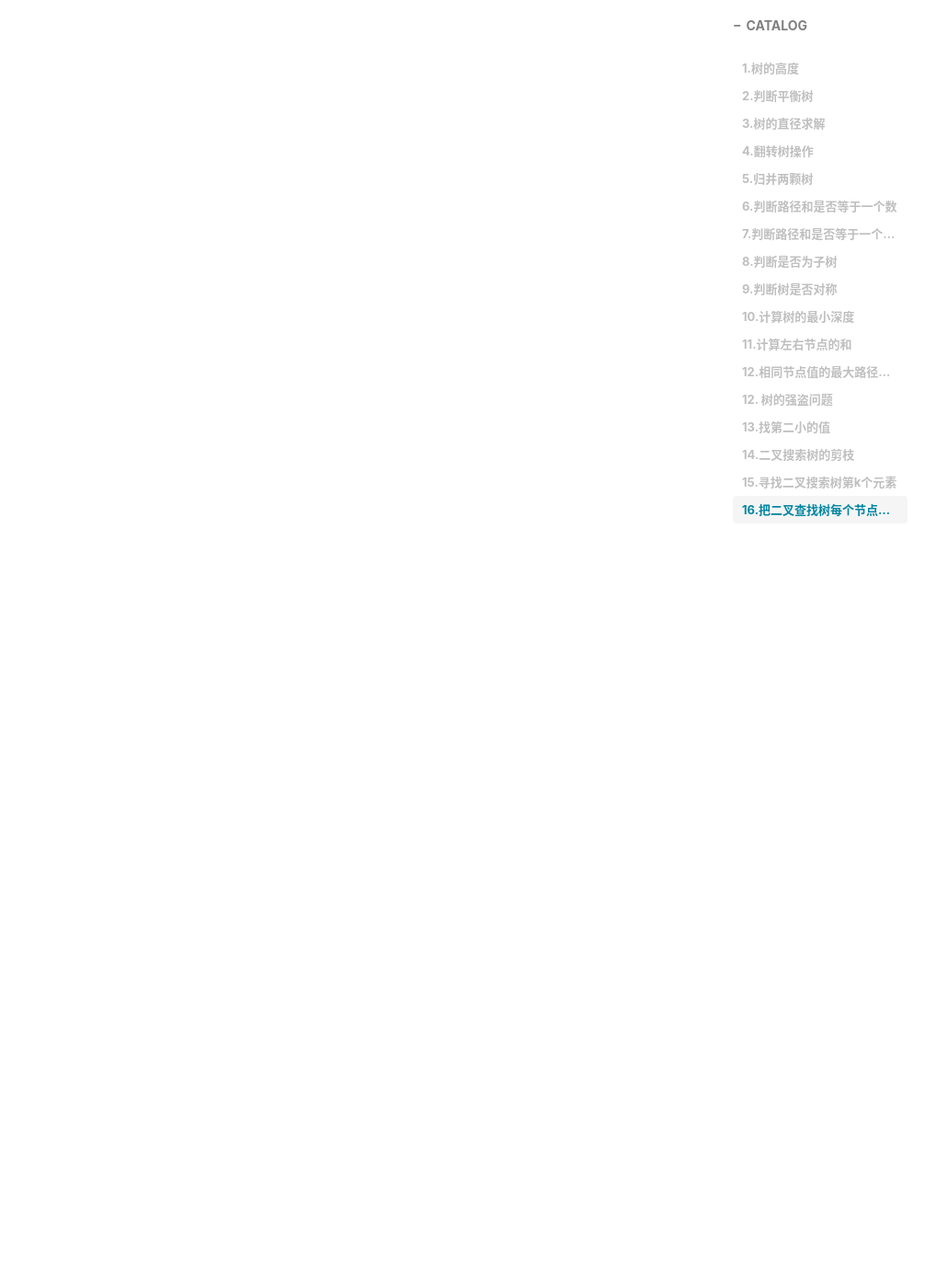
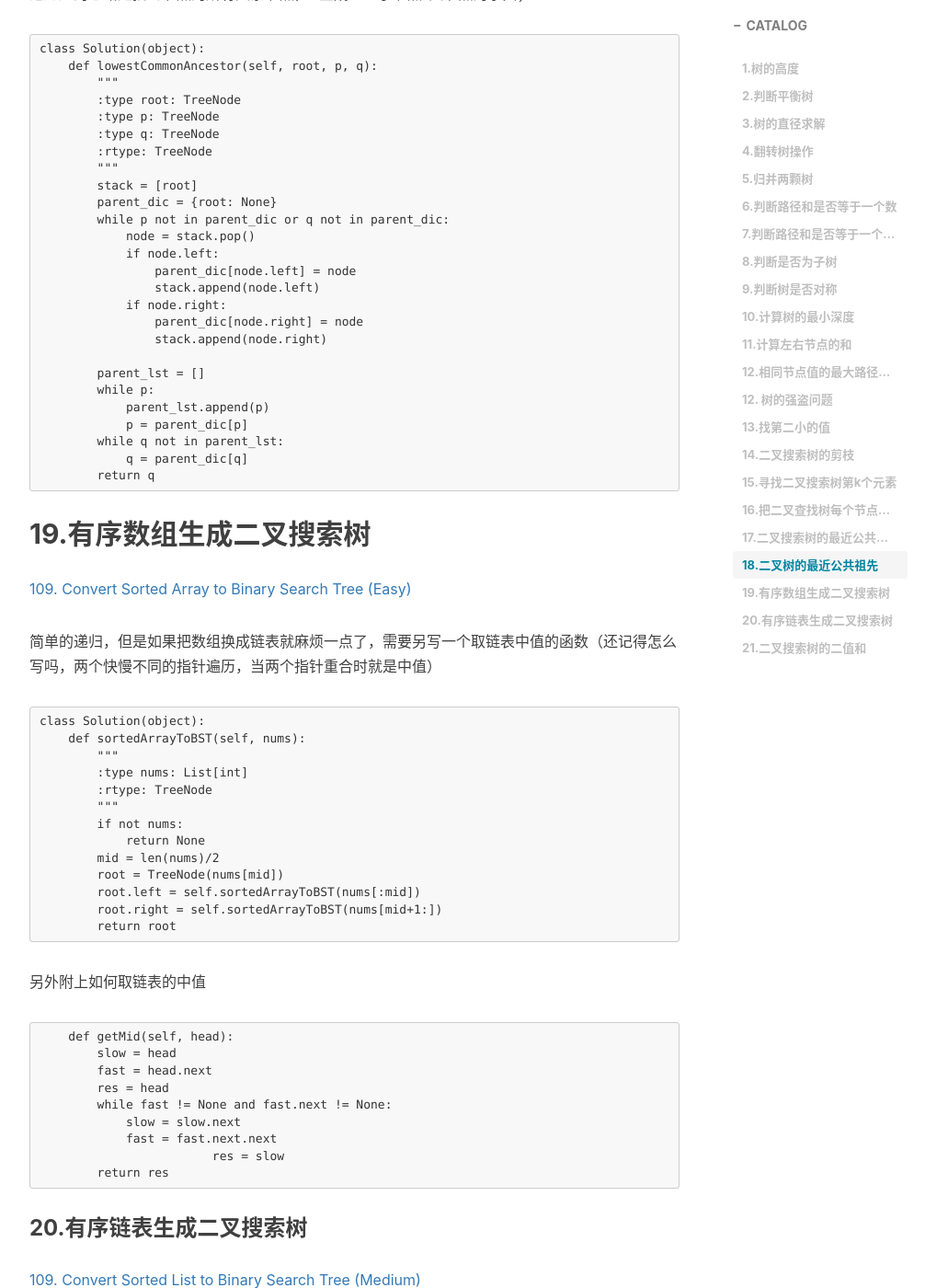
Before and after one commit to yuniler/yuniler.github.io, a Jekyll site: the page built from _posts/2018-12-27-关于LeetCode的一些关于递归方法的解答.md, in a window 1280 px wide and 1400 px high, scrolled down 16713 px. Shown: the whole window at 92% size, without its empty margins (233-1239 px from the left). Built offline with Jekyll 4.4.1, drawn with Linux system fonts in a browser that asks for light colours; nearby versions of some CDN libraries; comment, search, counter and statistics services are not loaded; some of the changed text lies outside the part shown.

Commit message:
Update 2018-12-27-关于LeetCode的一些关于递归方法的解答.md

````diff
--- a/_posts/2018-12-27-关于LeetCode的一些关于递归方法的解答.md
+++ b/_posts/2018-12-27-关于LeetCode的一些关于递归方法的解答.md
@@ -711,3 +709,176 @@ class Solution(object):
         root.val = self.flag
         self.convert(root.left)
 ```
+
+### 17.二叉搜索树的最近公共祖先
+
+[235\. Lowest Common Ancestor of a Binary Search Tree (Easy)](https://leetcode.com/problems/lowest-common-ancestor-of-a-binary-search-tree/description/)
+
+分为三种情况讨论，我们先默认q < p。
+
+1. q < root.val < p: 返回root
+2. root.val < q: 最近公共祖先在root.right里面查找
+3. root.val > p: 最近公共祖先在root.left里面查找
+
+```
+class Solution(object):
+    def lowestCommonAncestor(self, root, p, q):
+        """
+        :type root: TreeNode
+        :type p: TreeNode
+        :type q: TreeNode
+        :rtype: TreeNode
+        """
+        if not root:
+            return None
+        if root.val < q.val and root.val < p.val:
+            return self.lowestCommonAncestor(root.right, p, q)
+        if root.val > q.val and root.val > p.val:
+            return self.lowestCommonAncestor(root.left, p, q)
+        return root
+```
+
+### 18.二叉树的最近公共祖先
+
+[236\. Lowest Common Ancestor of a Binary Tree (Medium)](https://leetcode.com/problems/lowest-common-ancestor-of-a-binary-tree/description/)
+
+这道题的思路是找到节点的所有父亲节点，1.生成一个子节点-父节点的字典；
+
+```
+class Solution(object):
+    def lowestCommonAncestor(self, root, p, q):
+        """
+        :type root: TreeNode
+        :type p: TreeNode
+        :type q: TreeNode
+        :rtype: TreeNode
+        """
+        stack = [root]
+        parent_dic = {root: None}
+        while p not in parent_dic or q not in parent_dic:
+            node = stack.pop()
+            if node.left:
+                parent_dic[node.left] = node
+                stack.append(node.left)
+            if node.right:
+                parent_dic[node.right] = node
+                stack.append(node.right)
+
+        parent_lst = []
+        while p:
+            parent_lst.append(p)
+            p = parent_dic[p]
+        while q not in parent_lst:
+            q = parent_dic[q]
+        return q
+```
+
+## 19.有序数组生成二叉搜索树
+
+[109\. Convert Sorted Array to Binary Search Tree (Easy)](https://leetcode.com/problems/convert-sorted-list-to-binary-search-tree/description/)
+
+简单的递归，但是如果把数组换成链表就麻烦一点了，需要另写一个取链表中值的函数（还记得怎么写吗，两个快慢不同的指针遍历，当两个指针重合时就是中值）
+
+```
+class Solution(object):
+    def sortedArrayToBST(self, nums):
+        """
+        :type nums: List[int]
+        :rtype: TreeNode
+        """
+        if not nums:
+            return None
+        mid = len(nums)/2
+        root = TreeNode(nums[mid])
+        root.left = self.sortedArrayToBST(nums[:mid])
+        root.right = self.sortedArrayToBST(nums[mid+1:])
+        return root
+```
+
+另外附上如何取链表的中值
+
+```
+    def getMid(self, head):
+        slow = head
+        fast = head.next
+        res = head
+        while fast != None and fast.next != None:
+            slow = slow.next
+            fast = fast.next.next
+			res = slow
+        return res
+```
+
+### 20.有序链表生成二叉搜索树
+
+[109\. Convert Sorted List to Binary Search Tree (Medium)](https://leetcode.com/problems/convert-sorted-list-to-binary-search-tree/description/)
+
+链表生成树lei了，思路和上一题一样，取链表中值再递归，但是需要注意的是，中值的前半段递归的时候一定要断开链表，不然就会报错递归深度超出。
+
+为了要在mid前断开链表，helper函数只能返回mid的前一个
+
+```
+class Solution(object):
+    def sortedListToBST(self, head):
+        """
+        :type head: ListNode
+        :rtype: TreeNode
+        """
+        if not head:
+            return None
+        if not head.next:
+            return TreeNode(head.val)
+        premid = self.getpreMid(head)
+        mid = premid.next
+        premid.next = None #断开链表
+        root = TreeNode(mid.val)
+        root.left = self.sortedListToBST(head)
+        root.right = self.sortedListToBST(mid.next)
+        return root
+
+    def getpreMid(self, head):
+        slow, fast = head, head.next
+        res = head
+        while fast != None and fast.next != None:
+            res = slow
+            slow = slow.next
+            fast = fast.next.next
+        return res
+```
+
+### 21.二叉搜索树的二值和
+
+[653\. Two Sum IV - Input is a BST (Easy)](https://leetcode.com/problems/two-sum-iv-input-is-a-bst/description/)
+
+再次强调一遍
+
+- **二叉搜索树中序遍历有序**
+
+那就是中序遍历+求二值和的问题
+
+```
+class Solution(object):
+    def findTarget(self, root, k):
+        """
+        :type root: TreeNode
+        :type k: int
+        :rtype: bool
+        """
+        lst = self.inorderTraversal(root)
+        r, l = 0, len(lst)-1
+        while r < l:
+            sums = lst[r] + lst[l]
+            if sums == k:
+                return True
+            elif sums < k:
+                r += 1
+            elif sums > k:
+                l -= 1
+        return False
+
+    def inorderTraversal(self, root):
+        if not root:
+            return []
+        else:
+            return self.inorderTraversal(root.left) + [root.val] + self.inorderTraversal(root.right)
+```
````
Also changed, not shown: other parts of _posts/2018-12-27-关于LeetCode的一些关于递归方法的解答.md (+0 -2 lines).
